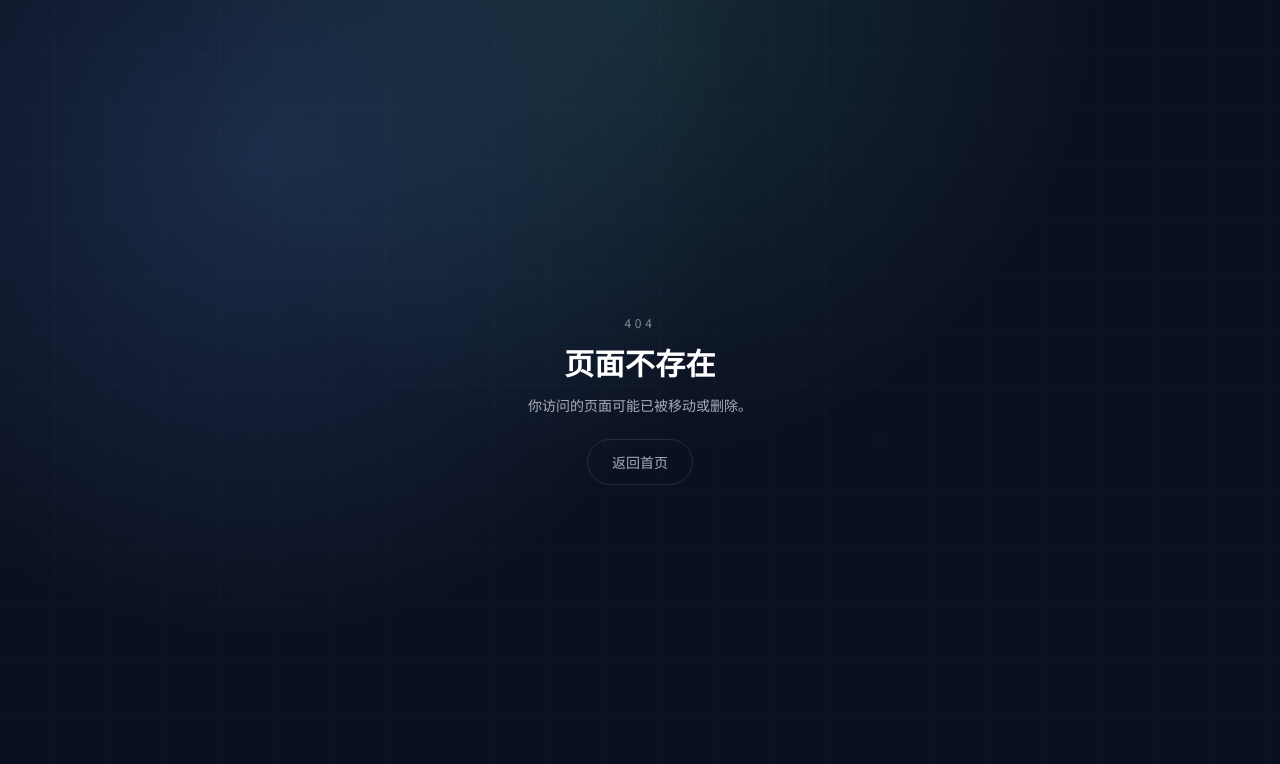
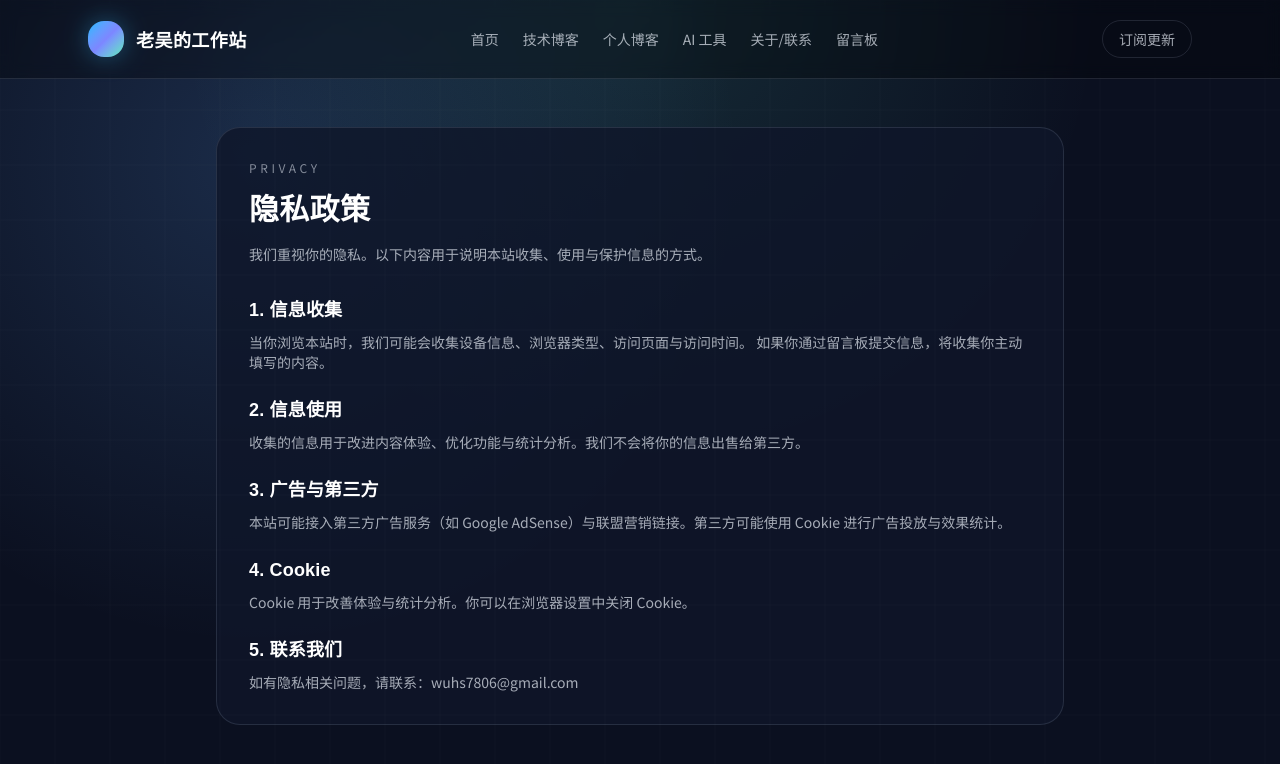
Before and after one commit to jerrywuhs/blogweb, a Next.js app: page /privacy in a window 1280 px wide. Before the commit this address had no page. Shown: the top 764 px of the page. Built offline with nearby package versions, Linux system fonts and the light colour scheme.

Commit message:
Add privacy policy page

```diff
--- /dev/null
+++ b/src/app/privacy/page.tsx
@@ -0,0 +1,58 @@
+import SiteHeader from "@/components/SiteHeader";
+
+export const metadata = {
+  title: "隐私政策 · 老吴的工作站",
+};
+
+export default function PrivacyPage() {
+  return (
+    <div className="min-h-screen text-white">
+      <SiteHeader active="/privacy" />
+
+      <main className="mx-auto w-full max-w-4xl px-6 py-12">
+        <section className="rounded-3xl border border-[color:var(--border-muted)] bg-[color:var(--surface-1)] p-8">
+          <p className="text-xs uppercase tracking-[0.3em] text-subtle">Privacy</p>
+          <h1 className="mt-4 text-3xl font-semibold">隐私政策</h1>
+          <p className="mt-4 text-sm text-muted">
+            我们重视你的隐私。以下内容用于说明本站收集、使用与保护信息的方式。
+          </p>
+
+          <div className="mt-8 space-y-6 text-sm text-muted">
+            <section>
+              <h2 className="text-lg font-semibold text-white">1. 信息收集</h2>
+              <p className="mt-2">
+                当你浏览本站时，我们可能会收集设备信息、浏览器类型、访问页面与访问时间。
+                如果你通过留言板提交信息，将收集你主动填写的内容。
+              </p>
+            </section>
+            <section>
+              <h2 className="text-lg font-semibold text-white">2. 信息使用</h2>
+              <p className="mt-2">
+                收集的信息用于改进内容体验、优化功能与统计分析。我们不会将你的信息出售给第三方。
+              </p>
+            </section>
+            <section>
+              <h2 className="text-lg font-semibold text-white">3. 广告与第三方</h2>
+              <p className="mt-2">
+                本站可能接入第三方广告服务（如 Google AdSense）与联盟营销链接。第三方可能使用 Cookie
+                进行广告投放与效果统计。
+              </p>
+            </section>
+            <section>
+              <h2 className="text-lg font-semibold text-white">4. Cookie</h2>
+              <p className="mt-2">
+                Cookie 用于改善体验与统计分析。你可以在浏览器设置中关闭 Cookie。
+              </p>
+            </section>
+            <section>
+              <h2 className="text-lg font-semibold text-white">5. 联系我们</h2>
+              <p className="mt-2">
+                如有隐私相关问题，请联系：wuhs7806@gmail.com
+              </p>
+            </section>
+          </div>
+        </section>
+      </main>
+    </div>
+  );
+}
```
